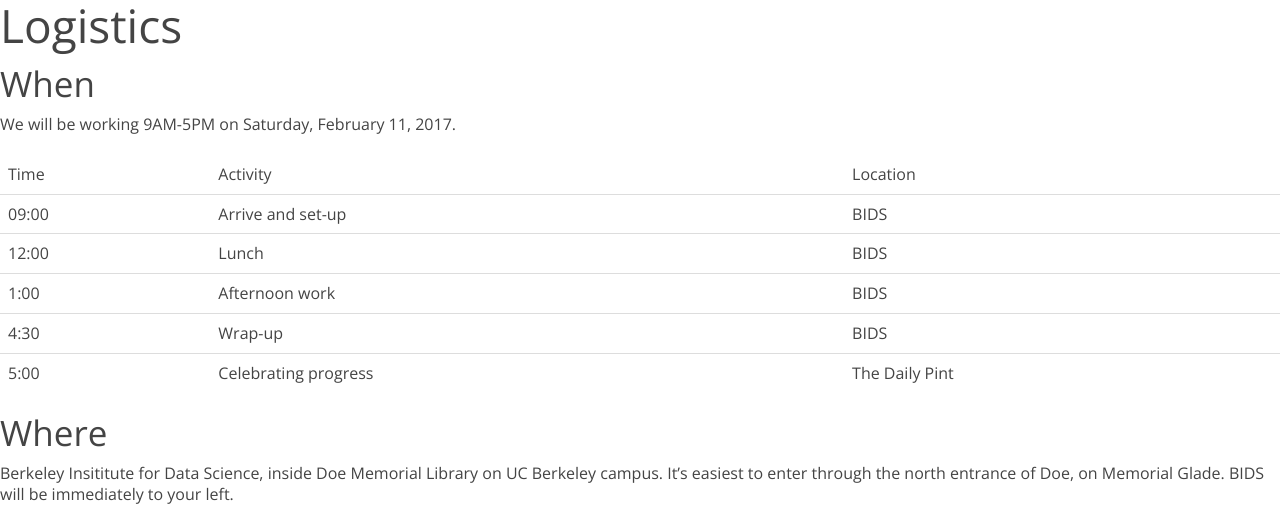
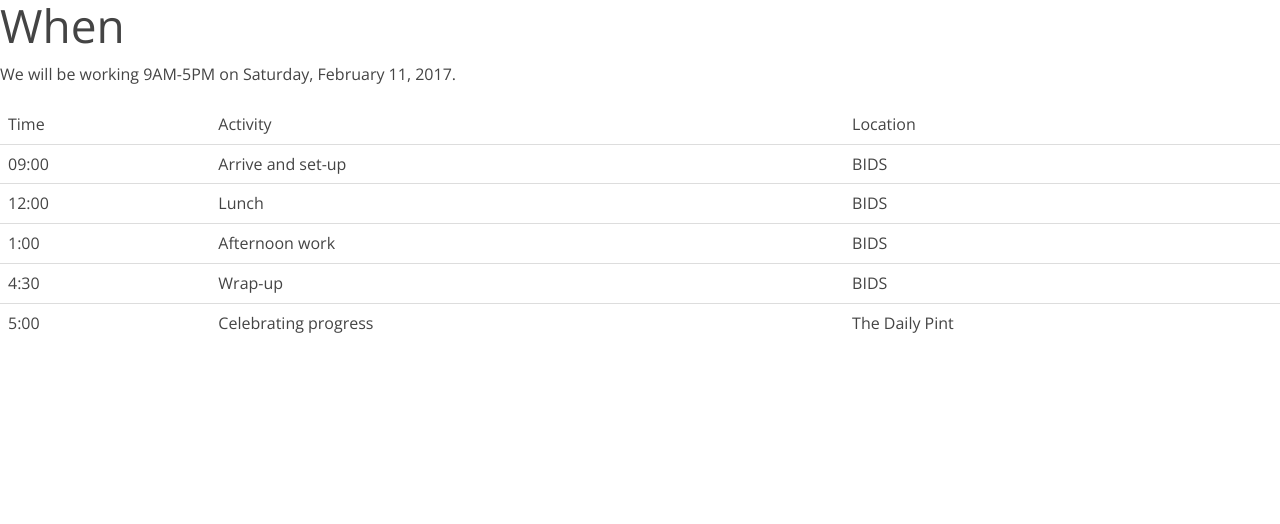
Before and after one commit to suchthis/DataRescueSFBay.github.io, a Jekyll site: the page built from 2016/_posts/2014-01-04-when.md, in a window 1280 px wide. Shown: the top 524 px of the page. Built offline with Jekyll 4.4.1, drawn with Linux system fonts in a browser that asks for light colours; nearby versions of some CDN libraries; our own code applies the rules of GitHub Pages for plain Markdown files; grey boxes are pictures that could not be loaded.

Commit message:
Update and rename 2014-01-04-logistics.md to 2014-01-04-when.md

```diff
--- a/2016/_posts/2014-01-04-logistics.md
+++ b/2016/_posts/2014-01-04-when.md
@@ -1,13 +1,11 @@
 ---
-title: "logistics"
+title: "when"
 bg: blue
 fa-icon: calendar
 color: black
 ---
 
-# Logistics
-
-## When
+# When
 
 We will be working 9AM-5PM on Saturday, February 11, 2017.
 
@@ -23,10 +21,3 @@
     </tbody>
   </table>
 </div>
-
-## Where
-
-Berkeley Insititute for Data Science, inside Doe Memorial Library on UC Berkeley campus. It's easiest to enter through the north entrance of Doe, on Memorial Glade. BIDS will be immediately to your left.
-
-<iframe height="450" width="90%" frameborder="0" style="border:0"
-src="https://www.google.com/maps/embed/v1/place?q=190%20Doe%20Library%2C%20Berkeley%20CA&key=AIzaSyBcQ2Q30zhc_PtSFbDzzHC0ZI0JY9xXQeM" allowfullscreen></iframe>
```
